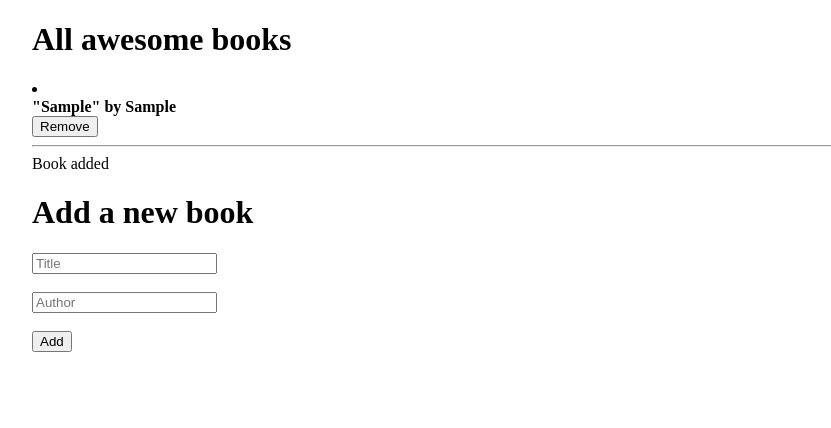
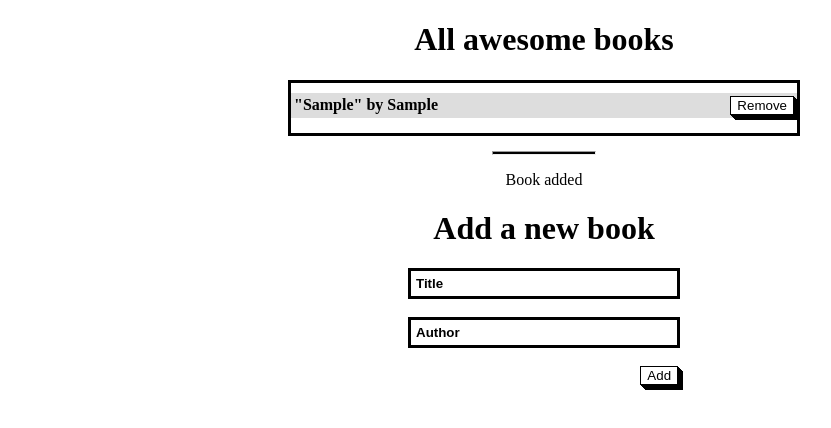
Before and after one commit to peter-mwovi/Awesome-books, a website: page index.html in a window 1280 px wide. Both pictures are taken after typing "Sample", "Sample" into the empty fields and a click on the button "Add". Shown: the whole page, without its empty margins (96-927 px from the left). Drawn offline with Linux system fonts and the light colour scheme.

Commit message:
Add styles.css file

```diff
--- a/styles.css
+++ b/styles.css
@@ -1,4 +1,63 @@
 body {
-  width: 80vw;
+  width: 40%;
   margin: auto;
+  text-align: center;
+  text-decoration: none;
 }
+
+.booklist {
+  border: 3px solid black;
+  padding: 10px 0 10px 0;
+  margin: 10px 0 10px 0;
+}
+
+.delete {
+  transition: margin-top 0.3s ease, margin-left 0.3s ease, box-shadow 0.3s ease;
+  background: white;
+  border: solid 1px black;
+  box-shadow: 1px 1px 0, 2px 2px 0, 3px 3px 0, 4px 4px 0, 5px 5px 0;
+}
+
+li {
+  list-style-type: none;
+  margin-bottom: 5px;
+  padding: 3px;
+}
+
+li:nth-child(odd) {
+  background-color: #dddddd;
+}
+
+.details {
+  display: flex;
+  justify-content: space-between;
+}
+
+input {
+  width: 50%;
+  border: 3px solid black;
+  font-weight: bold;
+  color: black;
+  padding: 5px;
+}
+
+input::placeholder{
+  color: black;
+  font-weight: bold;
+}
+
+.add {
+  transition: margin-top 0.3s ease, margin-left 0.3s ease, box-shadow 0.3s ease;
+  background: white;
+  border: solid 1px black;
+  box-shadow: 1px 1px 0, 2px 2px 0, 3px 3px 0, 4px 4px 0, 5px 5px 0;
+  margin-left: 45%;
+}
+
+hr{
+  width: 20%;
+  height: 2px;
+  background-color: #000000;
+  margin-top: 3%;
+  margin-bottom: 3%;
+}
```
